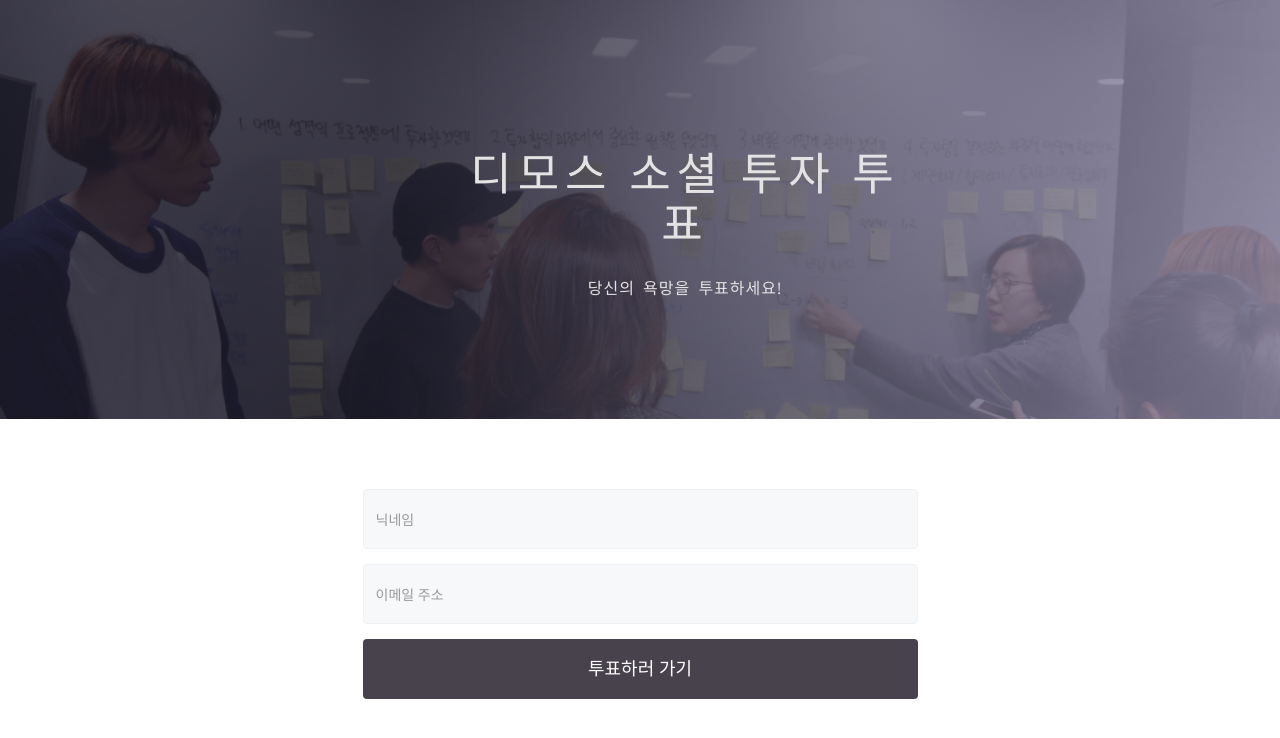
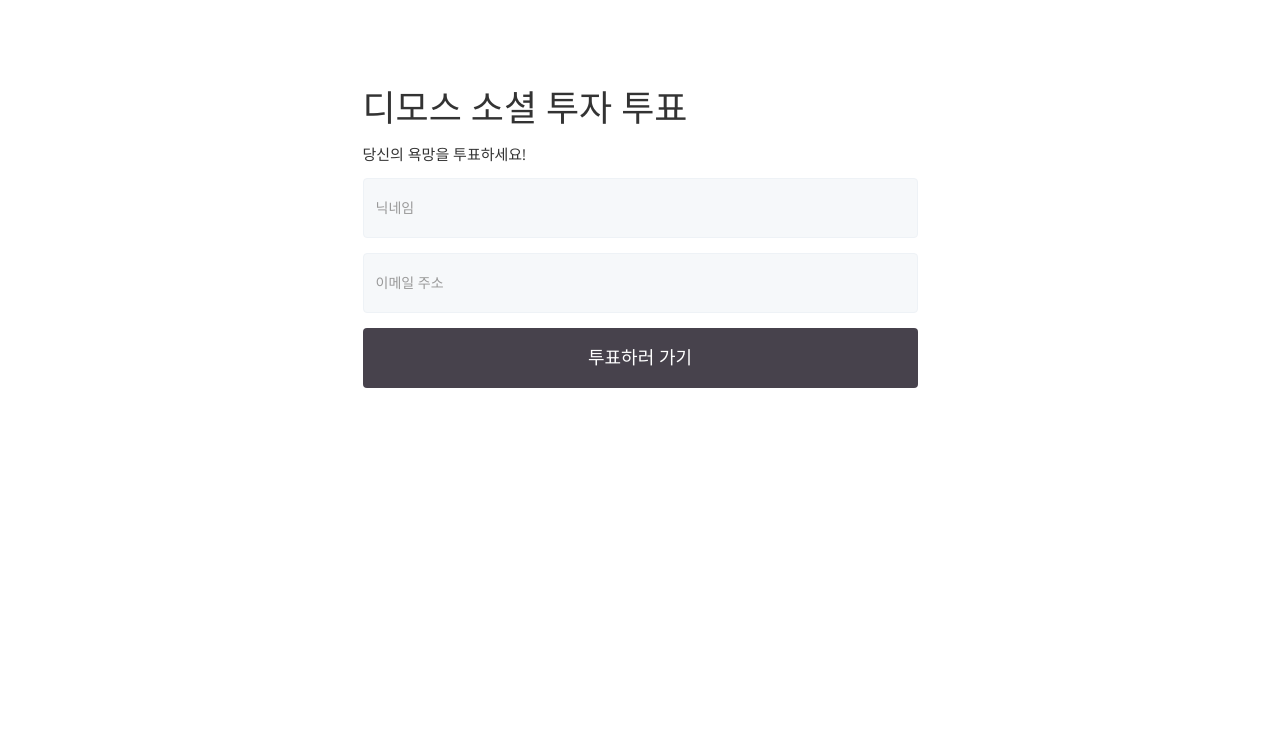
Before and after one commit to demos-people/demos-people.github.io, a Jekyll site: the page built from vote.html, in a window 1280 px wide. Shown: the top 738 px of the page. Built offline with Jekyll 4.4.1, drawn with Linux system fonts in a browser that asks for light colours; nearby versions of some CDN libraries; some web fonts are replaced.

Commit message:
modify vote page #3

```diff
--- a/vote.html
+++ b/vote.html
@@ -3,24 +3,15 @@ layout: vote
 title: Vote Our Rights
 permalink: /vote/
 ---
-<section id="global-header">
+<div style="height:30%">
+</div>
+<section id="contact-form">
   <div class="container">
     <div class="row">
       <div class="col-sm-6 col-sm-offset-3">
         <div class="block">
           <h1>디모스 소셜 투자 투표</h1>
           <p>당신의 욕망을 투표하세요!</p>
-        </div>
-      </div>
-    </div>
-  </div>
-</section>
-<!-- contact form start -->
-<section id="contact-form">
-  <div class="container">
-    <div class="row">
-      <div class="col-sm-6 col-sm-offset-3">
-        <div class="block">
           <form>
             <div class="form-group">
               <input type="text" class="form-control" placeholder="닉네임">
```
